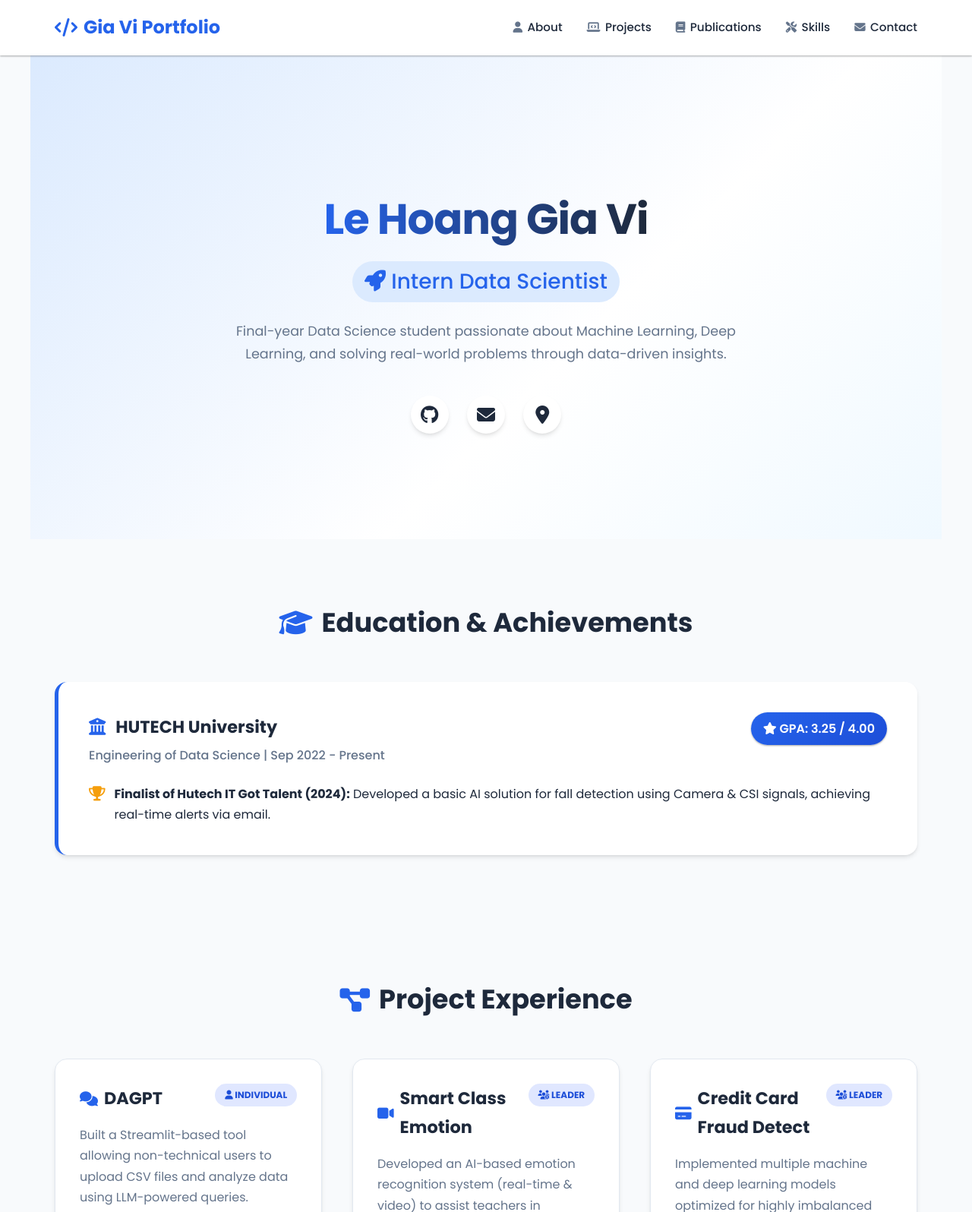
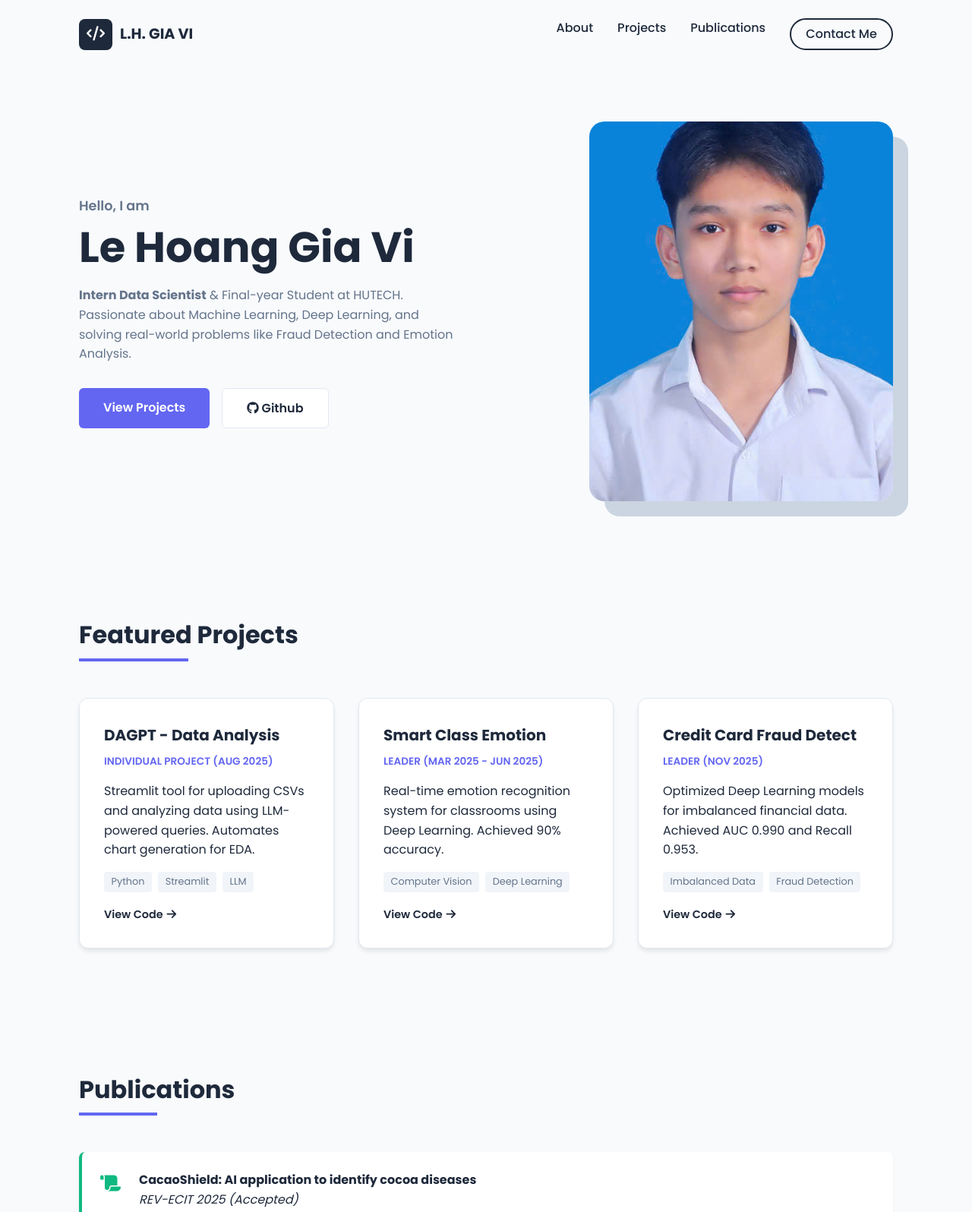
Before and after one commit to lehoanggiavi/porfolio, a plain HTML site: page index.html in a window 1280 px wide. Shown: the top 1596 px of the page at 76% size. Drawn offline with Linux system fonts and the light colour scheme; files whose address does not match are found by name.

Commit message:
Create new structure file and update index file

```diff
--- a/index.html
+++ b/index.html
@@ -1,4 +1,4 @@
-<!DOCTYPE html>
+<!-- <!DOCTYPE html>
 <html lang="en">
 <head>
     <meta charset="UTF-8">
@@ -726,4 +726,121 @@
     </script>
 
 </body>
+</html> -->
+
+
+
+
+
+<!DOCTYPE html>
+<html lang="en">
+<head>
+    <meta charset="UTF-8">
+    <meta name="viewport" content="width=device-width, initial-scale=1.0">
+    <title>Le Hoang Gia Vi - Data Scientist</title>
+
+    <link href="https://fonts.googleapis.com/css2?family=Poppins:wght@300;400;600;700&display=swap" rel="stylesheet">
+    <link rel="stylesheet" href="https://cdnjs.cloudflare.com/ajax/libs/font-awesome/6.4.0/css/all.min.css">
+
+    <link rel="stylesheet" href="style.css">
+</head>
+<body>
+
+    <nav>
+        <div class="logo">
+            <div class="logo-icon"><i class="fas fa-code"></i></div>
+            <span>L.H. GIA VI</span>
+        </div>
+        <div class="nav-links">
+            <a href="#about">About</a>
+            <a href="#projects">Projects</a>
+            <a href="#publications">Publications</a>
+            <a href="#contact" class="btn-contact">Contact Me</a>
+        </div>
+    </nav>
+
+    <section class="hero">
+        <div class="hero-text">
+            <span class="intro-label">Hello, I am</span>
+            <h1 class="hero-name">Le Hoang Gia Vi</h1>
+            <p class="hero-desc">
+                <strong>Intern Data Scientist</strong> & Final-year Student at HUTECH.<br>
+                Passionate about Machine Learning, Deep Learning, and solving real-world problems like Fraud Detection and Emotion Analysis.
+            </p>
+            <div class="hero-btns">
+                <a href="#projects" class="btn-primary">View Projects</a>
+                <a href="https://github.com/lehoanggiavi" target="_blank" class="btn-secondary"><i class="fab fa-github"></i> Github</a>
+            </div>
+        </div>
+        <div class="hero-image-container">
+            <img src="E:\CV\porfolio\images\Vi.jpg" alt="Le Hoang Gia Vi" class="hero-img">
+        </div>
+    </section>
+
+    <section id="projects" class="section">
+        <h2 class="section-title">Featured Projects</h2>
+        <div class="projects-grid">
+
+            <div class="project-card">
+                <h3>DAGPT - Data Analysis</h3>
+                <p class="role">Individual Project (Aug 2025)</p>
+                <p>Streamlit tool for uploading CSVs and analyzing data using LLM-powered queries. Automates chart generation for EDA.</p>
+                <div class="tags">
+                    <span>Python</span><span>Streamlit</span><span>LLM</span>
+                </div>
+                <a href="https://github.com/lehoanggiavi/dagpt" target="_blank" class="project-link">View Code <i class="fas fa-arrow-right"></i></a>
+            </div>
+
+            <div class="project-card">
+                <h3>Smart Class Emotion</h3>
+                <p class="role">Leader (Mar 2025 - Jun 2025)</p>
+                <p>Real-time emotion recognition system for classrooms using Deep Learning. Achieved 90% accuracy.</p>
+                <div class="tags">
+                    <span>Computer Vision</span><span>Deep Learning</span>
+                </div>
+                <a href="https://github.com/lehoanggiavi/smart_class" target="_blank" class="project-link">View Code <i class="fas fa-arrow-right"></i></a>
+            </div>
+
+            <div class="project-card">
+                <h3>Credit Card Fraud Detect</h3>
+                <p class="role">Leader (Nov 2025)</p>
+                <p>Optimized Deep Learning models for imbalanced financial data. Achieved AUC 0.990 and Recall 0.953.</p>
+                <div class="tags">
+                    <span>Imbalanced Data</span><span>Fraud Detection</span>
+                </div>
+                <a href="https://github.com/lehoanggiavi/cefd" target="_blank" class="project-link">View Code <i class="fas fa-arrow-right"></i></a>
+            </div>
+        </div>
+    </section>
+
+    <section id="publications" class="section">
+        <h2 class="section-title">Publications</h2>
+        <div class="pub-container">
+            <div class="pub-card">
+                <i class="fas fa-scroll pub-icon"></i>
+                <div>
+                    <h4>CacaoShield: AI application to identify cocoa diseases</h4>
+                    <p><em>REV-ECIT 2025 (Accepted)</em></p>
+                </div>
+            </div>
+            <div class="pub-card">
+                <i class="fas fa-scroll pub-icon"></i>
+                <div>
+                    <h4>Factors Influencing Students' Acceptance of Safe Exam Browser</h4>
+                    <p><em>"Đào tạo từ xa-20 năm hình thành và phát triển 2025" (Accepted)</em></p>
+                </div>
+            </div>
+        </div>
+    </section>
+
+    <footer id="contact">
+        <h3>Let's Connect</h3>
+        <p><i class="fas fa-envelope"></i> lehoanggiavi21082004@gmail.com</p>
+        <p><i class="fas fa-phone"></i> 0366 333 953</p>
+        <p><i class="fas fa-map-marker-alt"></i> Thu Duc City, HCMC</p>
+        <div class="copyright">© 2025 Le Hoang Gia Vi</div>
+    </footer>
+
+    <script src="script.js"></script>
+</body>
 </html>
--- /dev/null
+++ b/script.js
@@ -0,0 +1,43 @@
+// Chờ web tải xong mới chạy code
+document.addEventListener("DOMContentLoaded", () => {
+
+    // 1. Hiệu ứng cuộn mượt khi bấm Menu
+    document.querySelectorAll('a[href^="#"]').forEach(anchor => {
+        anchor.addEventListener('click', function (e) {
+            e.preventDefault();
+            const target = document.querySelector(this.getAttribute('href'));
+            if (target) {
+                target.scrollIntoView({
+                    behavior: 'smooth'
+                });
+            }
+        });
+    });
+
+    // 2. Hiệu ứng Fade-in khi cuộn xuống (Animation)
+    const observerOptions = {
+        threshold: 0.1 // Khi hiện 10% phần tử thì bắt đầu hiệu ứng
+    };
+
+    const observer = new IntersectionObserver((entries) => {
+        entries.forEach(entry => {
+            if (entry.isIntersecting) {
+                entry.target.style.opacity = "1";
+                entry.target.style.transform = "translateY(0)";
+            }
+        });
+    }, observerOptions);
+
+    // Áp dụng cho các thẻ card dự án và bài báo
+    const animatedElements = document.querySelectorAll('.project-card, .pub-card, .hero-text');
+
+    animatedElements.forEach(el => {
+        // Thiết lập trạng thái ban đầu (ẩn đi)
+        el.style.opacity = "0";
+        el.style.transform = "translateY(20px)";
+        el.style.transition = "all 0.6s ease-out";
+
+        // Bắt đầu theo dõi
+        observer.observe(el);
+    });
+});
--- /dev/null
+++ b/style.css
@@ -0,0 +1,80 @@
+/* Import Font */
+@import url('https://fonts.googleapis.com/css2?family=Poppins:wght@300;400;500;700&display=swap');
+
+:root {
+    --primary: #6366f1; /* Indigo */
+    --dark: #1e293b;
+    --light: #f8fafc;
+    --text-gray: #64748b;
+}
+
+* { margin: 0; padding: 0; box-sizing: border-box; font-family: 'Poppins', sans-serif; }
+body { background: var(--light); color: var(--dark); line-height: 1.6; }
+a { text-decoration: none; color: inherit; transition: 0.3s; }
+
+/* Navigation */
+nav {
+    display: flex; justify-content: space-between; align-items: center;
+    padding: 1.5rem 5%; max-width: 1200px; margin: 0 auto;
+}
+.logo { display: flex; align-items: center; gap: 10px; font-weight: 700; font-size: 1.2rem; }
+.logo-icon { background: var(--dark); color: white; padding: 5px 10px; border-radius: 8px; }
+.nav-links { display: flex; gap: 2rem; font-weight: 500; }
+.nav-links a:hover { color: var(--primary); }
+.btn-contact { border: 2px solid var(--dark); padding: 0.4rem 1.2rem; border-radius: 50px; }
+.btn-contact:hover { background: var(--dark); color: white; }
+
+/* Hero Section (50/50 Layout) */
+.hero {
+    display: flex; align-items: center; justify-content: space-between;
+    min-height: 80vh; padding: 0 5%; max-width: 1200px; margin: 0 auto;
+}
+.hero-text { flex: 1; padding-right: 3rem; }
+.intro-label { font-size: 1.1rem; color: var(--text-gray); font-weight: 600; }
+.hero-name { font-size: 3.5rem; line-height: 1.1; margin: 10px 0 20px; color: var(--dark); }
+.hero-desc { color: var(--text-gray); margin-bottom: 2rem; max-width: 500px; }
+.hero-btns { display: flex; gap: 1rem; }
+.btn-primary { background: var(--primary); color: white; padding: 0.8rem 2rem; border-radius: 6px; font-weight: 600; }
+.btn-primary:hover { background: #4f46e5; transform: translateY(-3px); }
+.btn-secondary { background: white; border: 1px solid #e2e8f0; padding: 0.8rem 2rem; border-radius: 6px; font-weight: 600; }
+.btn-secondary:hover { border-color: var(--dark); }
+
+.hero-image-container { flex: 1; display: flex; justify-content: flex-end; }
+.hero-img { width: 100%; max-width: 400px; height: 500px; object-fit: cover; border-radius: 20px; box-shadow: 20px 20px 0 #cbd5e1; }
+
+/* Sections */
+.section { padding: 5rem 5%; max-width: 1200px; margin: 0 auto; }
+.section-title { font-size: 2rem; margin-bottom: 3rem; position: relative; display: inline-block; }
+.section-title::after { content: ''; display: block; width: 50%; height: 4px; background: var(--primary); margin-top: 5px; }
+
+/* Projects Grid */
+.projects-grid { display: grid; grid-template-columns: repeat(auto-fit, minmax(300px, 1fr)); gap: 2rem; }
+.project-card { background: white; padding: 2rem; border-radius: 12px; box-shadow: 0 4px 6px -1px rgba(0,0,0,0.1); transition: 0.3s; border: 1px solid #e2e8f0; }
+.project-card:hover { transform: translateY(-5px); box-shadow: 0 10px 15px -3px rgba(0,0,0,0.1); border-color: var(--primary); }
+.project-card h3 { font-size: 1.25rem; margin-bottom: 0.5rem; }
+.role { font-size: 0.85rem; color: var(--primary); font-weight: 600; margin-bottom: 1rem; text-transform: uppercase; }
+.tags { display: flex; flex-wrap: wrap; gap: 0.5rem; margin: 1rem 0; }
+.tags span { background: #f1f5f9; padding: 0.2rem 0.6rem; border-radius: 4px; font-size: 0.8rem; color: var(--text-gray); }
+.project-link { font-weight: 600; font-size: 0.9rem; color: var(--dark); display: inline-flex; align-items: center; gap: 5px; }
+
+/* Publications */
+.pub-container { display: flex; flex-direction: column; gap: 1rem; }
+.pub-card { display: flex; gap: 1.5rem; background: white; padding: 1.5rem; border-radius: 8px; border-left: 4px solid #10b981; box-shadow: 0 2px 4px rgba(0,0,0,0.05); }
+.pub-icon { font-size: 1.5rem; color: #10b981; margin-top: 5px; }
+
+/* Footer */
+footer { background: var(--dark); color: white; padding: 4rem 2rem; text-align: center; }
+footer h3 { margin-bottom: 1.5rem; }
+footer p { margin-bottom: 0.5rem; color: #cbd5e1; }
+.copyright { margin-top: 3rem; font-size: 0.8rem; opacity: 0.6; }
+
+/* Mobile Responsive */
+@media (max-width: 768px) {
+    .nav-links { display: none; }
+    .hero { flex-direction: column-reverse; text-align: center; padding-top: 2rem; }
+    .hero-text { padding-right: 0; margin-top: 2rem; }
+    .hero-desc { margin: 0 auto 2rem; }
+    .hero-btns { justify-content: center; }
+    .hero-image-container { justify-content: center; }
+    .hero-img { height: 350px; }
+}
```
Also changed, not shown: images/Vi.jpg (added).
